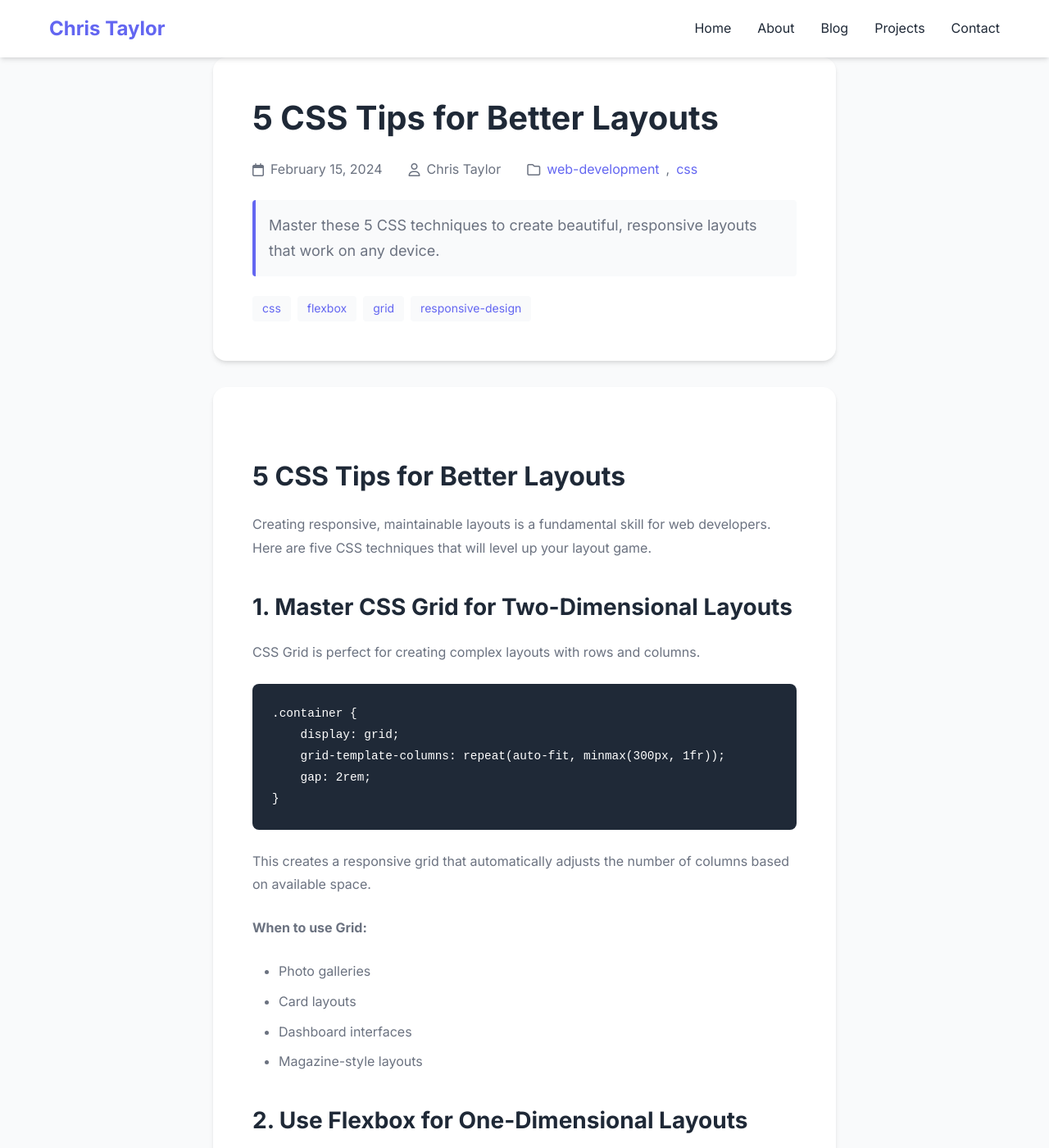
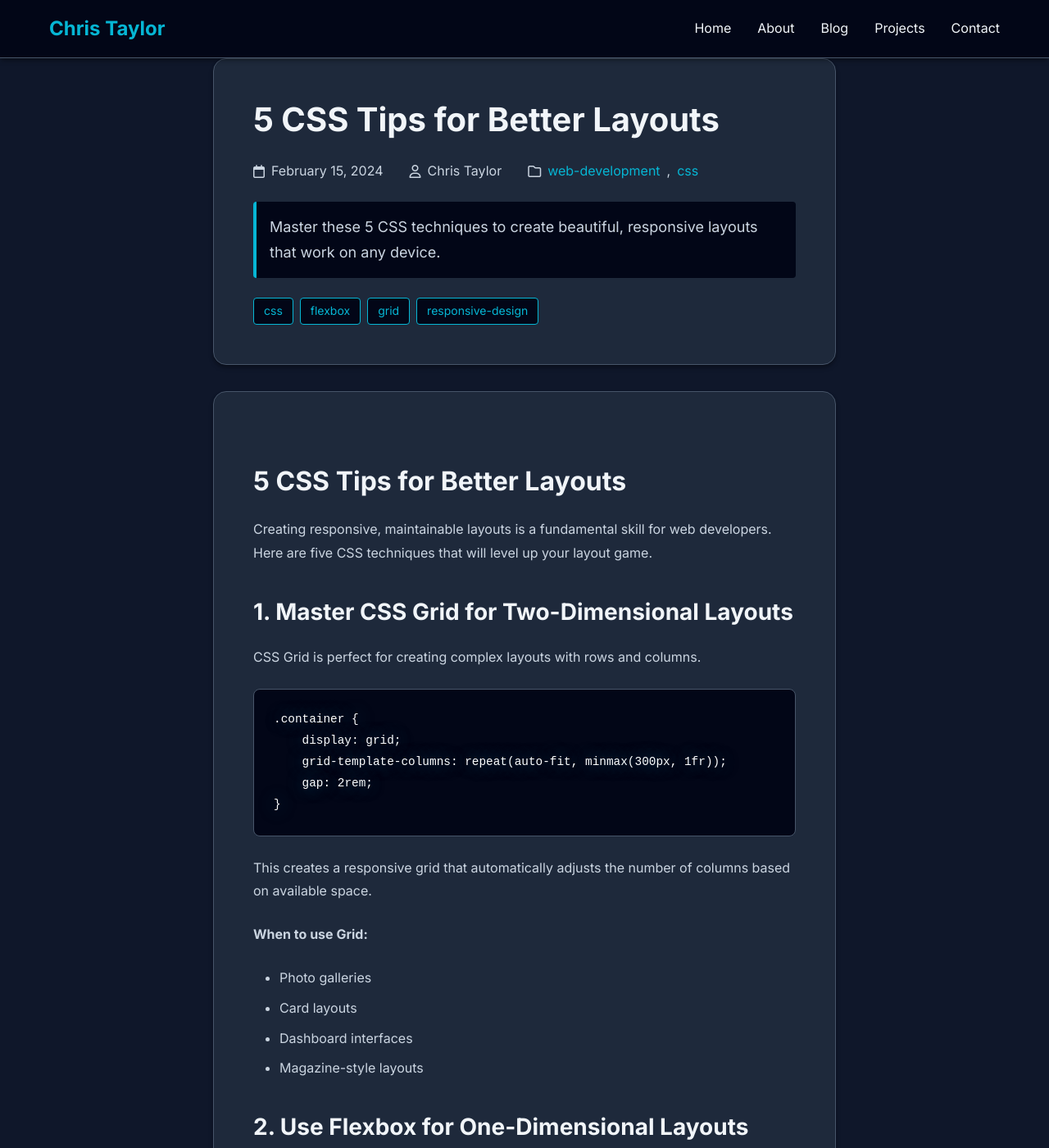
Before and after one commit to christaylorcodes/christaylorcodes.github.io, a Jekyll site: the page built from _posts/2024-02-15-5-css-tips-for-better-layouts.md, in a window 1280 px wide and 1400 px high. Shown: the whole window at 82% size. Built offline with Jekyll 4.4.1, drawn with Linux system fonts in a browser that asks for light colours.

Commit message:
Implement dark theme with turquoise accent colors
- Update CSS variables to dark color scheme with turquoise as primary color
- Change backgrounds from light to dark (slate-900, slate-800, slate-700)
- Update text colors for readability on dark backgrounds
- Replace purple gradients with turquoise gradients throughout
- Add glowing effects on hover with turquoise shadow
- Update all cards, forms, and sections with dark backgrounds
- Add borders to improve visual separation in dark mode
- Update feature icons, buttons, and CTAs with turquoise accents
- Update blog post cards and navigation with dark styling
- Update footer with dark background and turquoise accent colors
- Maintain consistent turquoise accent (#06b6d4, #0891b2, #22d3ee)

Generated with [Claude Code](https://claude.com/claude-code)

Co-Authored-By: Claude <noreply@anthropic.com>

```diff
--- a/assets/css/main.css
+++ b/assets/css/main.css
@@ -6,23 +6,26 @@
 }
 
 :root {
-    --primary-color: #6366f1;
-    --primary-dark: #4f46e5;
-    --secondary-color: #ec4899;
-    --text-dark: #1f2937;
-    --text-light: #6b7280;
-    --bg-light: #f9fafb;
-    --bg-white: #ffffff;
-    --border-color: #e5e7eb;
-    --shadow: 0 4px 6px -1px rgba(0, 0, 0, 0.1), 0 2px 4px -1px rgba(0, 0, 0, 0.06);
-    --shadow-lg: 0 20px 25px -5px rgba(0, 0, 0, 0.1), 0 10px 10px -5px rgba(0, 0, 0, 0.04);
+    --primary-color: #06b6d4;
+    --primary-dark: #0891b2;
+    --primary-light: #22d3ee;
+    --secondary-color: #14b8a6;
+    --text-dark: #f1f5f9;
+    --text-light: #cbd5e1;
+    --bg-dark: #0f172a;
+    --bg-darker: #020617;
+    --bg-light: #1e293b;
+    --bg-white: #334155;
+    --border-color: #475569;
+    --shadow: 0 4px 6px -1px rgba(0, 0, 0, 0.3), 0 2px 4px -1px rgba(0, 0, 0, 0.2);
+    --shadow-lg: 0 20px 25px -5px rgba(0, 0, 0, 0.4), 0 10px 10px -5px rgba(0, 0, 0, 0.3);
 }
 
 body {
     font-family: 'Inter', -apple-system, BlinkMacSystemFont, 'Segoe UI', Roboto, Oxygen, Ubuntu, Cantarell, sans-serif;
     line-height: 1.6;
     color: var(--text-dark);
-    background-color: var(--bg-white);
+    background-color: var(--bg-dark);
 }
 
 .container {
@@ -33,12 +36,13 @@ body {
 
 /* ===== NAVIGATION ===== */
 .navbar {
-    background-color: var(--bg-white);
+    background-color: var(--bg-darker);
     box-shadow: var(--shadow);
     position: sticky;
     top: 0;
     z-index: 1000;
     padding: 1rem 0;
+    border-bottom: 1px solid var(--border-color);
 }
 
 .navbar .container {
@@ -133,7 +137,7 @@ body {
 /* ===== HERO SECTION ===== */
 .hero {
     padding: 6rem 0;
-    background: linear-gradient(135deg, #667eea 0%, #764ba2 100%);
+    background: linear-gradient(135deg, #0891b2 0%, #06b6d4 50%, #14b8a6 100%);
     color: white;
     text-align: center;
 }
@@ -151,8 +155,9 @@ body {
 }
 
 .highlight {
-    color: #ffd700;
+    color: #22d3ee;
     position: relative;
+    text-shadow: 0 0 20px rgba(34, 211, 238, 0.5);
 }
 
 .hero-subtitle {
@@ -189,24 +194,26 @@ body {
 }
 
 .btn-primary {
-    background-color: var(--bg-white);
-    color: var(--primary-color);
+    background-color: var(--primary-color);
+    color: var(--bg-darker);
 }
 
 .btn-primary:hover {
     transform: translateY(-2px);
-    box-shadow: var(--shadow-lg);
+    box-shadow: 0 0 20px rgba(6, 182, 212, 0.5);
+    background-color: var(--primary-light);
 }
 
 .btn-secondary {
     background-color: transparent;
-    color: var(--bg-white);
-    border: 2px solid var(--bg-white);
+    color: white;
+    border: 2px solid var(--primary-color);
 }
 
 .btn-secondary:hover {
-    background-color: var(--bg-white);
-    color: var(--primary-color);
+    background-color: var(--primary-color);
+    color: var(--bg-darker);
+    box-shadow: 0 0 20px rgba(6, 182, 212, 0.5);
 }
 
 /* ===== SECTIONS ===== */
@@ -224,7 +231,7 @@ section {
 
 /* ===== FEATURES SECTION ===== */
 .features {
-    background-color: var(--bg-light);
+    background-color: var(--bg-darker);
 }
 
 .features-grid {
@@ -234,17 +241,19 @@ section {
 }
 
 .feature-card {
-    background-color: var(--bg-white);
+    background-color: var(--bg-light);
     padding: 2rem;
     border-radius: 1rem;
     text-align: center;
     box-shadow: var(--shadow);
     transition: transform 0.3s ease, box-shadow 0.3s ease;
+    border: 1px solid var(--border-color);
 }
 
 .feature-card:hover {
     transform: translateY(-5px);
-    box-shadow: var(--shadow-lg);
+    box-shadow: var(--shadow-lg), 0 0 20px rgba(6, 182, 212, 0.3);
+    border-color: var(--primary-color);
 }
 
 .feature-icon {
@@ -273,7 +282,7 @@ section {
 
 /* ===== RECENT POSTS SECTION ===== */
 .recent-posts {
-    background-color: var(--bg-white);
+    background-color: var(--bg-dark);
 }
 
 .recent-posts .feature-card h3 a:hover {
@@ -296,7 +305,7 @@ section {
 
 /* ===== FEATURED PROJECTS SECTION ===== */
 .featured-projects {
-    background-color: var(--bg-light);
+    background-color: var(--bg-darker);
 }
 
 .featured-projects .project-tags {
@@ -308,7 +317,7 @@ section {
 
 /* ===== CTA SECTION ===== */
 .cta {
-    background: linear-gradient(135deg, #667eea 0%, #764ba2 100%);
+    background: linear-gradient(135deg, #0891b2 0%, #06b6d4 50%, #14b8a6 100%);
     color: white;
     text-align: center;
 }
@@ -331,10 +340,11 @@ section {
 }
 
 .about-content {
-    background-color: var(--bg-white);
+    background-color: var(--bg-light);
     padding: 3rem;
     border-radius: 1rem;
     box-shadow: var(--shadow);
+    border: 1px solid var(--border-color);
 }
 
 .about-content h2 {
@@ -357,7 +367,7 @@ section {
 }
 
 .skill-tag {
-    background-color: var(--bg-light);
+    background-color: var(--bg-darker);
     padding: 0.75rem 1rem;
     border-radius: 0.5rem;
     text-align: center;
@@ -369,7 +379,8 @@ section {
 
 .skill-tag:hover {
     background-color: var(--primary-color);
-    color: white;
+    color: var(--bg-darker);
+    box-shadow: 0 0 15px rgba(6, 182, 212, 0.5);
 }
 
 /* ===== PROJECTS PAGE ===== */
@@ -380,22 +391,24 @@ section {
 }
 
 .project-card {
-    background-color: var(--bg-white);
+    background-color: var(--bg-light);
     border-radius: 1rem;
     overflow: hidden;
     box-shadow: var(--shadow);
     transition: transform 0.3s ease, box-shadow 0.3s ease;
+    border: 1px solid var(--border-color);
 }
 
 .project-card:hover {
     transform: translateY(-10px);
-    box-shadow: var(--shadow-lg);
+    box-shadow: var(--shadow-lg), 0 0 20px rgba(6, 182, 212, 0.3);
+    border-color: var(--primary-color);
 }
 
 .project-image {
     width: 100%;
     height: 200px;
-    background: linear-gradient(135deg, var(--primary-color), var(--secondary-color));
+    background: linear-gradient(135deg, #0891b2 0%, #06b6d4 50%, #14b8a6 100%);
     display: flex;
     align-items: center;
     justify-content: center;
@@ -426,11 +439,12 @@ section {
 }
 
 .tag {
-    background-color: var(--bg-light);
+    background-color: var(--bg-darker);
     padding: 0.25rem 0.75rem;
     border-radius: 0.25rem;
     font-size: 0.875rem;
     color: var(--primary-color);
+    border: 1px solid var(--primary-color);
 }
 
 .project-links {
@@ -456,10 +470,11 @@ section {
 }
 
 .contact-form {
-    background-color: var(--bg-white);
+    background-color: var(--bg-light);
     padding: 3rem;
     border-radius: 1rem;
     box-shadow: var(--shadow);
+    border: 1px solid var(--border-color);
 }
 
 .form-group {
@@ -481,13 +496,16 @@ section {
     border-radius: 0.5rem;
     font-family: inherit;
     font-size: 1rem;
-    transition: border-color 0.3s ease;
+    transition: border-color 0.3s ease, box-shadow 0.3s ease;
+    background-color: var(--bg-darker);
+    color: var(--text-dark);
 }
 
 .form-group input:focus,
 .form-group textarea:focus {
     outline: none;
     border-color: var(--primary-color);
+    box-shadow: 0 0 10px rgba(6, 182, 212, 0.3);
 }
 
 .form-group textarea {
@@ -537,9 +555,10 @@ section {
 
 /* ===== FOOTER ===== */
 .footer {
-    background-color: var(--text-dark);
+    background-color: var(--bg-darker);
     color: white;
     padding: 3rem 0 1.5rem;
+    border-top: 1px solid var(--border-color);
 }
 
 .footer-content {
@@ -570,16 +589,20 @@ section {
     justify-content: center;
     width: 40px;
     height: 40px;
-    background-color: rgba(255, 255, 255, 0.1);
+    background-color: var(--bg-light);
     border-radius: 50%;
-    color: white;
+    color: var(--primary-color);
     text-decoration: none;
     transition: all 0.3s ease;
+    border: 1px solid var(--border-color);
 }
 
 .social-links a:hover {
     background-color: var(--primary-color);
+    color: var(--bg-darker);
     transform: translateY(-3px);
+    box-shadow: 0 0 15px rgba(6, 182, 212, 0.5);
+    border-color: var(--primary-color);
 }
 
 .footer-bottom {
@@ -690,7 +713,7 @@ section {
 
 /* ===== BLOG SECTION ===== */
 .blog-section {
-    background-color: var(--bg-light);
+    background-color: var(--bg-dark);
 }
 
 .blog-intro {
@@ -709,16 +732,18 @@ section {
 }
 
 .blog-post-card {
-    background-color: var(--bg-white);
+    background-color: var(--bg-light);
     border-radius: 1rem;
     padding: 2rem;
     box-shadow: var(--shadow);
     transition: transform 0.3s ease, box-shadow 0.3s ease;
+    border: 1px solid var(--border-color);
 }
 
 .blog-post-card:hover {
     transform: translateY(-5px);
-    box-shadow: var(--shadow-lg);
+    box-shadow: var(--shadow-lg), 0 0 20px rgba(6, 182, 212, 0.3);
+    border-color: var(--primary-color);
 }
 
 .post-card-header {
@@ -733,7 +758,7 @@ section {
 }
 
 .category-badge {
-    background: linear-gradient(135deg, var(--primary-color), var(--secondary-color));
+    background: linear-gradient(135deg, #0891b2 0%, #06b6d4 50%, #14b8a6 100%);
     color: white;
     padding: 0.25rem 0.75rem;
     border-radius: 1rem;
@@ -821,7 +846,7 @@ section {
 
 /* Blog Categories Section */
 .blog-categories {
-    background-color: var(--bg-white);
+    background-color: var(--bg-darker);
 }
 
 .categories-list {
@@ -842,26 +867,28 @@ section {
     border-radius: 0.5rem;
     font-weight: 600;
     transition: all 0.3s ease;
-    border: 2px solid transparent;
+    border: 2px solid var(--border-color);
 }
 
 .category-link:hover {
     background-color: var(--primary-color);
-    color: white;
+    color: var(--bg-darker);
     border-color: var(--primary-color);
+    box-shadow: 0 0 15px rgba(6, 182, 212, 0.5);
 }
 
 .category-count {
-    background-color: var(--bg-white);
+    background-color: var(--bg-darker);
     padding: 0.25rem 0.5rem;
     border-radius: 0.25rem;
     font-size: 0.875rem;
     font-weight: 700;
+    color: var(--primary-color);
 }
 
 /* ===== INDIVIDUAL BLOG POST ===== */
 .blog-post {
-    background-color: var(--bg-light);
+    background-color: var(--bg-dark);
     min-height: 100vh;
 }
 
@@ -870,11 +897,12 @@ section {
 }
 
 .post-header {
-    background-color: var(--bg-white);
+    background-color: var(--bg-light);
     padding: 3rem;
     border-radius: 1rem;
     box-shadow: var(--shadow);
     margin-bottom: 2rem;
+    border: 1px solid var(--border-color);
 }
 
 .post-title {
@@ -916,7 +944,7 @@ section {
     line-height: 1.7;
     margin-bottom: 1.5rem;
     padding: 1rem;
-    background-color: var(--bg-light);
+    background-color: var(--bg-darker);
     border-left: 4px solid var(--primary-color);
     border-radius: 0.25rem;
 }
@@ -928,12 +956,13 @@ section {
 }
 
 .post-content {
-    background-color: var(--bg-white);
+    background-color: var(--bg-light);
     padding: 3rem;
     border-radius: 1rem;
     box-shadow: var(--shadow);
     margin-bottom: 2rem;
     line-height: 1.8;
+    border: 1px solid var(--border-color);
 }
 
 .post-content h1,
@@ -999,21 +1028,22 @@ section {
 }
 
 .post-content code {
-    background-color: var(--bg-light);
+    background-color: var(--bg-darker);
     padding: 0.25rem 0.5rem;
     border-radius: 0.25rem;
     font-family: 'Courier New', Courier, monospace;
     font-size: 0.9em;
-    color: var(--secondary-color);
+    color: var(--primary-light);
 }
 
 .post-content pre {
-    background-color: var(--text-dark);
+    background-color: var(--bg-darker);
     color: #fff;
     padding: 1.5rem;
     border-radius: 0.5rem;
     overflow-x: auto;
     margin-bottom: 1.5rem;
+    border: 1px solid var(--border-color);
 }
 
 .post-content pre code {
@@ -1049,16 +1079,17 @@ section {
 }
 
 .post-content th {
-    background-color: var(--bg-light);
+    background-color: var(--bg-darker);
     font-weight: 600;
 }
 
 .post-footer {
-    background-color: var(--bg-white);
+    background-color: var(--bg-light);
     padding: 2rem;
     border-radius: 1rem;
     box-shadow: var(--shadow);
     margin-bottom: 2rem;
+    border: 1px solid var(--border-color);
 }
 
 .post-navigation {
@@ -1073,19 +1104,20 @@ section {
     align-items: center;
     gap: 1rem;
     padding: 1.5rem;
-    background-color: var(--bg-light);
+    background-color: var(--bg-darker);
     border-radius: 0.5rem;
     text-decoration: none;
     color: var(--text-dark);
     transition: all 0.3s ease;
-    border: 2px solid transparent;
+    border: 2px solid var(--border-color);
 }
 
 .post-nav-link:hover {
     background-color: var(--primary-color);
-    color: white;
+    color: var(--bg-darker);
     border-color: var(--primary-color);
     transform: translateX(5px);
+    box-shadow: 0 0 15px rgba(6, 182, 212, 0.5);
 }
 
 .post-nav-link.prev:hover {
```
